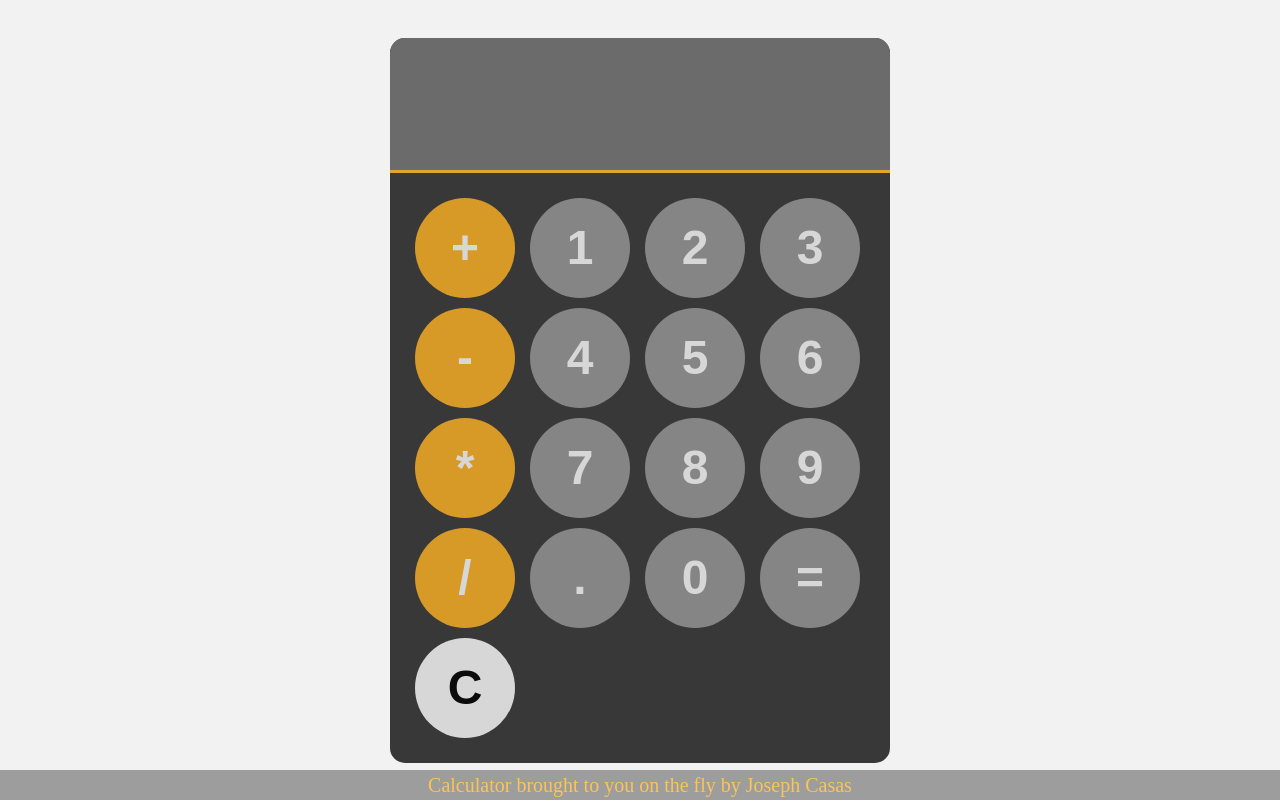
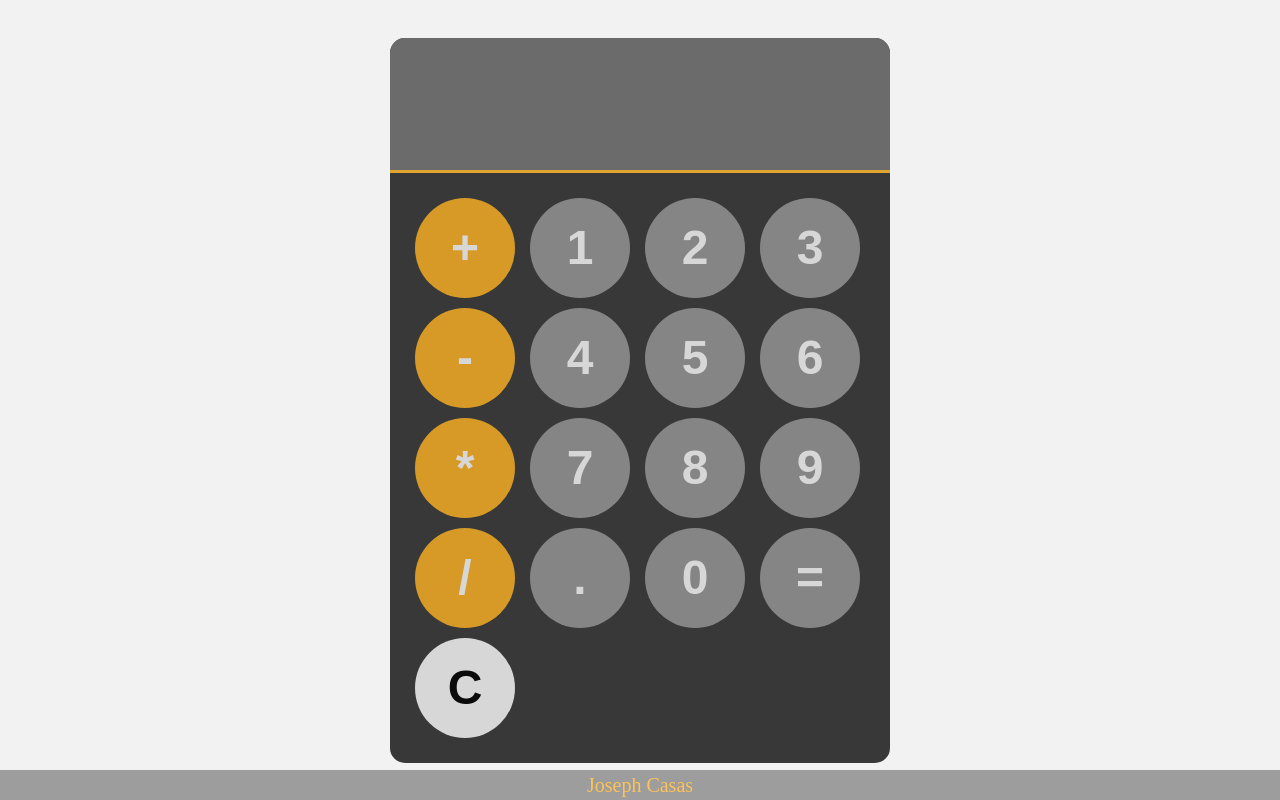
Before and after one commit to KingEvariste/calculator, a plain HTML site: page index.html in a window 1280 px wide. Drawn offline with Linux system fonts and the light colour scheme.

Commit message:
Update index.html
footer changes

```diff
--- a/index.html
+++ b/index.html
@@ -30,7 +30,7 @@
     </div>
   </div>
   <div class="footer">
-    <p>Calculator brought to you on the fly by Joseph Casas</p>
+    <p>Joseph Casas</p>
   </div>
   <script src="script.js"></script>
 </body>
```
